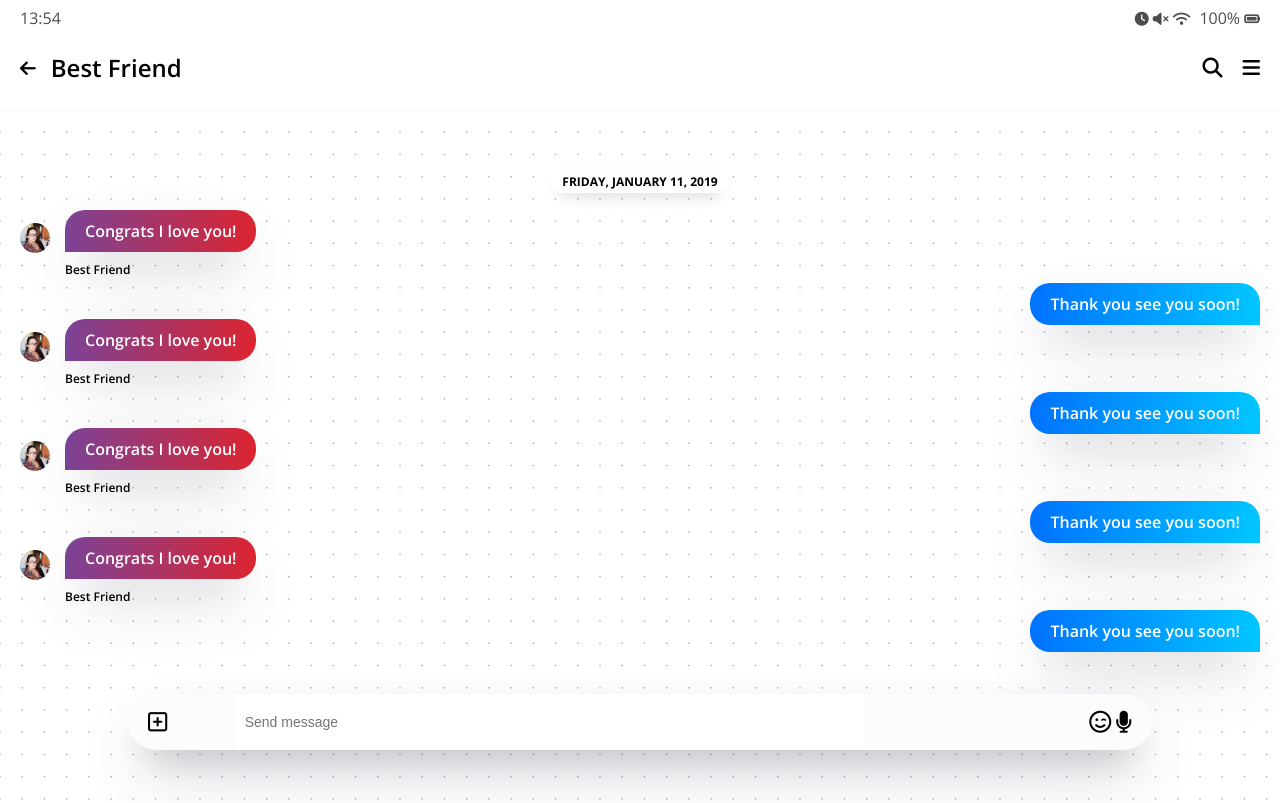
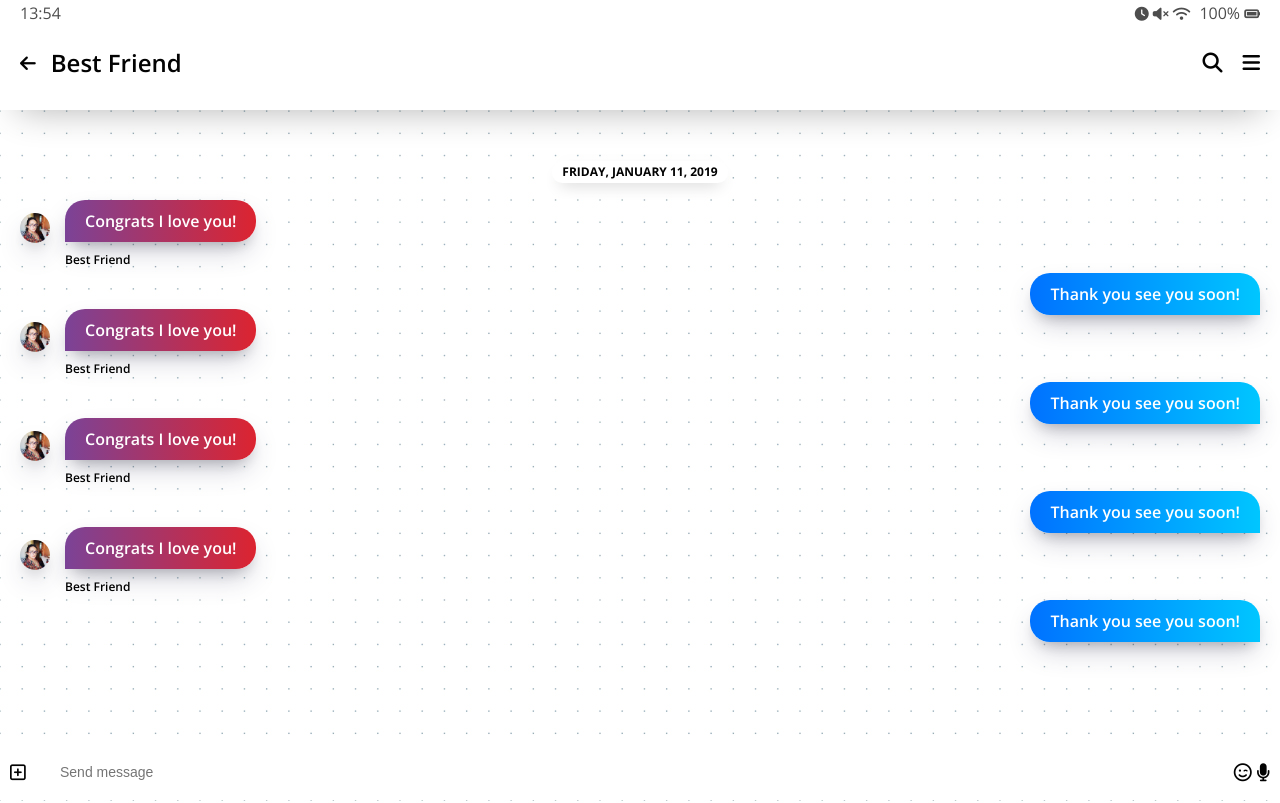
Before and after one commit to grace-kimm/kakao-clone, a plain HTML site: page chat.html in a window 1280 px wide. Shown: the top 803 px of the page. Drawn offline with nearby package versions, Linux system fonts and the light colour scheme.

Commit message:
css : chats

```diff
--- a/chat.html
+++ b/chat.html
@@ -12,6 +12,7 @@
     <title>Chat | Kakao Clone</title>
   </head>
   <body class="chats-body">
+    <div class="header-wrapper">
       <div class="status-bar">
         <div class="status-bar__column">
           <span class="status-bar__clock">13:54</span>
@@ -40,6 +41,8 @@
           </span>
         </div>
       </header>
+    </div>
+
     <main class="chat-screen">
       <ul class="chat__messages">
         <span class="chat__timestamp">Friday, January 11, 2019</span>
@@ -109,18 +112,19 @@
         </li>
       </ul>
     </main>
-    <div class="chat__write">
-      <div class="chat__write-column">
-        <i class="far fa-plus-square"></i>
-      </div>
-      <div class="chat__write-column">
+    <div class="chat__write--container">
       <input
           type="text"
+          class="chat__write"
           placeholder="Send message"
           class="chat__write-input"
         />
+
+        <div class="chat__icon-left chat__icon">
+          <i class="far fa-plus-square"></i>
         </div>
-      <div class="chat__write-column">
+
+        <div class="chat__icon-right chat__icon">
           <span class="chat__write-icon">
             <i class="far fa-smile-wink"></i>
           </span>
--- a/css/chat.css
+++ b/css/chat.css
@@ -1,5 +1,18 @@
+.header-wrapper {
+    background-color: white;
+    z-index: 2;
+    padding: 5px 0px;
+    position: fixed;
+    top: 0px;
+    width: 100%;
+    box-shadow: 0 18px 36px -18px rgba(0, 0, 0, 0.3),
+    0 -12px 36px -8px rgba(0, 0, 0, 0.025);
+}
+
 .chats-body {
     padding: 10px 0px;
+    padding-top: 100px;
+    min-height: 10000px;
 }
 
 .chats-body .header,
@@ -7,30 +20,89 @@
     padding: 0px 20px;
 }
 
-.chat-screen {
+.chats-body {
     background-image: url("../images/dot-grid.png");
-    min-height: 100vh;
+    min-height: 1000vh;
 }
 
-.chat__write {
+.chat__write--container {
     position: fixed;
+    bottom: 0px;
     justify-content: space-between;
     align-items: center;
-    bottom: 50px;
-    width: 80%;
+
     /* fixed container를 가운데 정렬하기 */
-    margin: 0 auto;
     left: 0;
     right: 0;
     /* 여기까지 */
     display: flex;
-    background-color: #fcfcfc;
-    padding: 0px 20px;
+    width: 100%;
+
+    /* shadow는 다른 홈페이지에서 inspect -> copy 가능
+    box-shadow: 0 30px 60px -12px rgba(50, 50, 93, 0.25),
+    0 18px 36px -18px rgba(0, 0, 0, 0.3), 0 -12px 36px -8px rgba(0, 0, 0, 0.025); */
+}
+
+.chat__icon-left {
+    position: absolute;
+    left: 10px;
+}
+
+.chat__icon-right {
+    position: absolute;
+    right: 10px;
+}
+
+@keyframes float {
+    0% {
+      box-shadow: 0 30px 60px -12px rgba(50, 50, 93, 0.25),
+        0 18px 36px -18px rgba(0, 0, 0, 0.3),
+        0 -12px 36px -8px rgba(0, 0, 0, 0.025);
+    }
+    50% {
+      box-shadow: 0 30px 60px -60px rgba(50, 50, 93, 0.25),
+        0 18px 36px -18px rgba(0, 0, 0, 0.3),
+        0 -12px 36px -8px rgba(0, 0, 0, 0.025);
+    }
+    100% {
+      box-shadow: 0 30px 60px -12px rgba(50, 50, 93, 0.25),
+        0 18px 36px -18px rgba(0, 0, 0, 0.3),
+        0 -12px 36px -8px rgba(0, 0, 0, 0.025);
+    }
+  }
+
+
+.chat__write {
+    bottom: 0px;
+    width: 100%;
+    border-radius: 0;
+    padding: 20px 60px;
+    border: none;
+    font-size: 14px;
+    transition: width 0.5s ease-in,
+    border-radius 0.5s ease-in-out,
+    transform 0.5s ease-in-out;
+}
+
+.chat__write:focus {
+    outline: none;
+    width: 80%;
+    margin: 0 auto;
+    transform: translateY(-100px);
     border-radius: 40px;
+    box-shadow: 0 30px 60px -12px rgba(50, 50, 93, 0.25),
+        0 18px 36px -18px rgba(0, 0, 0, 0.3), 0 -12px 36px -8px rgba(0, 0, 0, 0.025);
+    animation: float 3s linear infinite forwards;
+}
 
-    /* shadow는 다른 홈페이지에서 inspect -> copy 가능 */
-    box-shadow: 0 30px 60px -12px rgba(50, 50, 93, 0.25),
-    0 18px 36px -18px rgba(0, 0, 0, 0.3), 0 -12px 36px -8px rgba(0, 0, 0, 0.025);
+.chat__icon {
+    font-size: 18px;
+    transition: opacity 0.3s ease-in-out;
+}
+
+/* ~ : sibling을 선택 */
+.chat__write:focus ~ .chat__icon {
+    opacity: 0;
 }
 
 .chat__write i {
@@ -39,17 +111,6 @@
 
 .chat__write-column:nth-child(2) {
     width: 80%;
-}
-
-.chat__write-column input {
-    padding: 20px 10px;
-    width: 80%;
-    border: none;
-    font-size: 14px;
-}
-
-.chat__write-column input:focus {
-    outline: none;
 }
 
 .chat-screen .chat__messages {
@@ -85,10 +146,23 @@
     align-self : flex-start;
 }
 
+@keyframes spin {
+    from {
+        transform: none;
+    }
+    to {
+        transform: rotateY(1turn);
+    }
+}
+
 .incoming-message img {
     width: 30px;
     border-radius: 15px;
     margin-right: 15px;
+    box-shadow: rgba(50, 50, 93, 0.25) 0px 13px 27px -5px,
+    rgba(0, 0, 0, 0.3) 0px 8px 16px -8px,
+    rgba(0, 0, 0, 0.024) 0px -6px 16px -6px;
+    animation: spin 1s linear infinite;
 }
 
 .sent-message {
@@ -97,8 +171,9 @@
 
 .message .message__bubble {
     background-color: white;
-    box-shadow: 0 30px 60px -12px rgba(50, 50, 93, 0.25),
-      0 18px 36px -18px rgba(0, 0, 0, 0.3), 0 -12px 36px -8px rgba(0, 0, 0, 0.025);
+    box-shadow: rgba(50, 50, 93, 0.25) 0px 13px 27px -5px,
+    rgba(0, 0, 0, 0.3) 0px 8px 16px -8px,
+    rgba(0, 0, 0, 0.024) 0px -6px 16px -6px;
     padding: 10px 20px;
     border-radius: 20px;
     color: white;
@@ -116,11 +191,39 @@
   .incoming-message .message__bubble {
       border-bottom-left-radius: 0px;
       background-image: linear-gradient(to right, #7b4397, #dc2430);
-
   }
 
   .sent-message .message__bubble {
     border-bottom-right-radius: 0px;
     background-image: linear-gradient(to left, #00c6ff, #0072ff);
+}
 
+@keyframes incomingAnim {
+    from {
+      opacity: 0;
+      transform: translateX(-200px);
+    }
+    to {
+      opacity: 1;
+      transform: none;
+    }
+  }
+
+.incoming-message {
+animation: incomingAnim 0.5s ease-out forwards;
 }
+
+@keyframes sentAnimation {
+from {
+    opacity: 0;
+    transform: translateX(200px);
+}
+to {
+    opacity: 1;
+    transform: none;
+}
+}
+
+.sent-message {
+animation: sentAnimation 0.5s ease-out forwards;
+}
```
Lines whose indentation alone changed are shown as unchanged.
